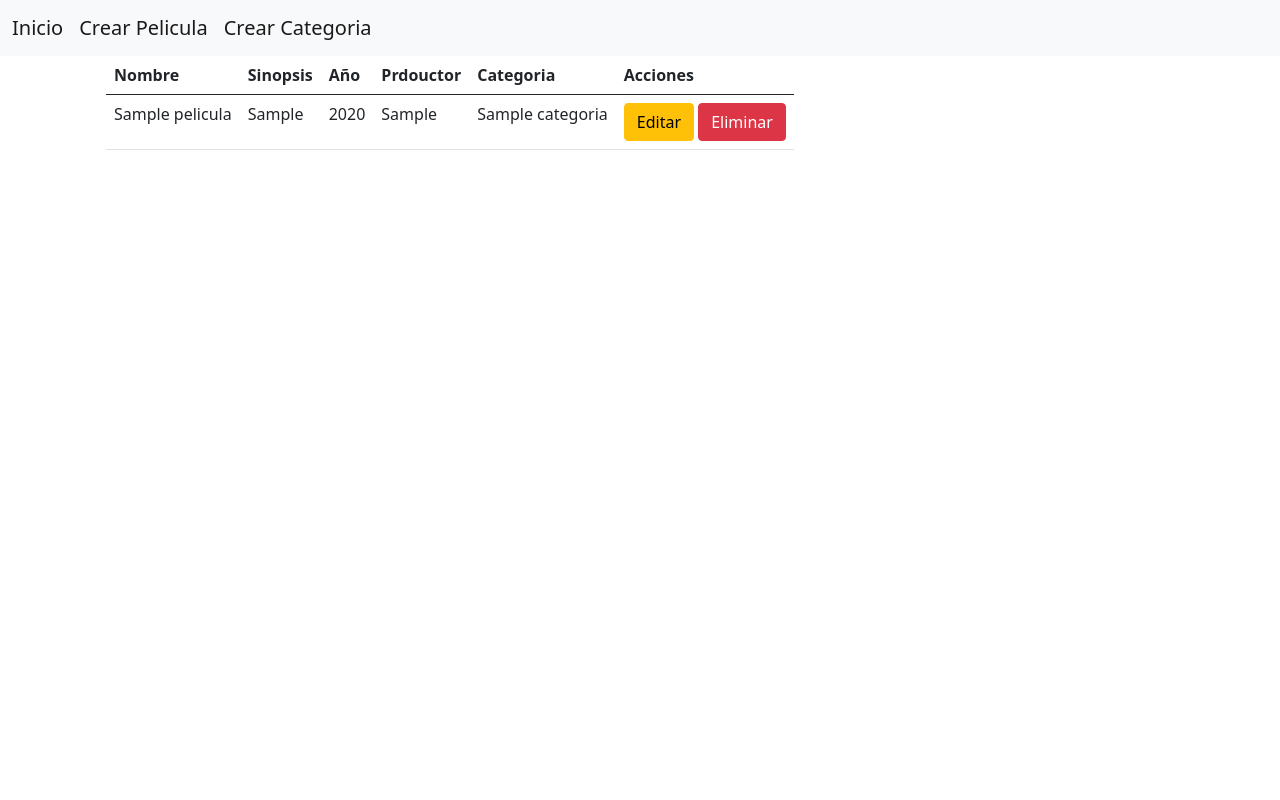
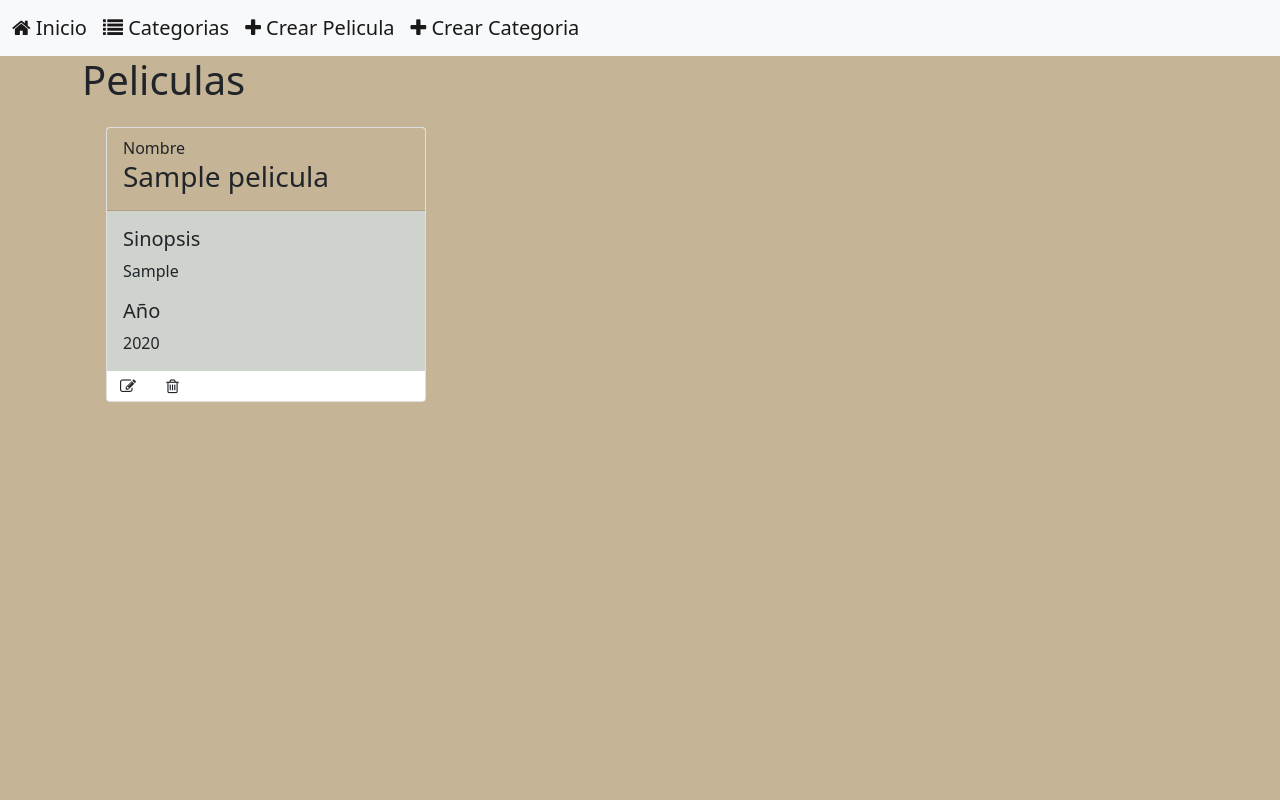
Before and after one commit to Williams-Escobar/ProyectoFinal-PC, a Django app: page / in a window 1280 px wide. Run offline with Django 3.2, Linux system fonts and the light colour scheme; tables that the repository leaves empty hold one stand-in row (values such as "Sample post"); some libraries are stand-ins or nearby versions.

Commit message:
Edicion y eliminacion de peliculas

```diff
--- a/peliculas/templates/peliculas/base.html
+++ b/peliculas/templates/peliculas/base.html
@@ -5,16 +5,17 @@
         <script src="https://cdn.jsdelivr.net/npm/bootstrap@5.0.0-beta1/dist/js/bootstrap.bundle.min.js" integrity="sha384-ygbV9kiqUc6oa4msXn9868pTtWMgiQaeYH7/t7LECLbyPA2x65Kgf80OJFdroafW" crossorigin="anonymous"></script>
         <script src="https://cdn.jsdelivr.net/npm/@popperjs/core@2.5.4/dist/umd/popper.min.js" integrity="sha384-q2kxQ16AaE6UbzuKqyBE9/u/KzioAlnx2maXQHiDX9d4/zp8Ok3f+M7DPm+Ib6IU" crossorigin="anonymous"></script>
         <script src="https://cdn.jsdelivr.net/npm/bootstrap@5.0.0-beta1/dist/js/bootstrap.min.js" integrity="sha384-pQQkAEnwaBkjpqZ8RU1fF1AKtTcHJwFl3pblpTlHXybJjHpMYo79HY3hIi4NKxyj" crossorigin="anonymous"></script>
-
+        <link href="https://stackpath.bootstrapcdn.com/font-awesome/4.7.0/css/font-awesome.min.css" rel="stylesheet">
         <title>Proyecto Final</title>
     </head>
-    <body>
+    <body style="background-color: #C6b497" >
         <div class="page-header">
             <nav class="navbar navbar-expand-lg navbar-light bg-light">
                 <div class="container-fluid">
-                  <a class="navbar-brand" href="/">Inicio</a>
-                  <a class="navbar-brand" href="newPelicula">Crear Pelicula</a>
-                  <a class="navbar-brand" href="#">Crear Categoria</a>
+                  <a class="navbar-brand" href="/"><span class="fa fa-home"> </span> Inicio</a>
+                  <a class="navbar-brand" href="#"><span class="fa fa-list"> </span> Categorias</a>
+                  <a class="navbar-brand" href="newPelicula"><span class="fa fa-plus"></span> Crear Pelicula</a>
+                  <a class="navbar-brand" href="#"><span class="fa fa-plus"></span> Crear Categoria</a>
 
                   <button class="navbar-toggler" type="button" data-bs-toggle="collapse" data-bs-target="#navbarSupportedContent" aria-controls="navbarSupportedContent" aria-expanded="false" aria-label="Toggle navigation">
                     <span class="navbar-toggler-icon"></span>
--- a/peliculas/templates/peliculas/listPeliculas.html
+++ b/peliculas/templates/peliculas/listPeliculas.html
@@ -1,33 +1,33 @@
 {% extends 'peliculas/base.html' %}
 {% block content %}
+<div>
+  <h1>Peliculas</h1>
+  <div class="center">
+      <div class="container">
+          <div class="row">
+            {% for post in peliculas %}
+                  <div class="col-md-5" style="padding-top:15px">
+                      <div class="card" style="width: 20rem;">
+                          <div class="card-header" style="background-color: #c6b497;" >
+                              <span>Nombre</span>
+                              <h3>{{post.nombre}}</h3>
+                          </div>
 
-        <div class="container">
-            <table class="table table-hover">
-                <thead>
-                    <tr>
-                      <th scope="col">Nombre</th>
-                      <th scope="col">Sinopsis</th>
-                      <th scope="col">Año</th>
-                      <th scope="col">Prdouctor</th>
-                      <th scope="col">Categoria</th>
-                      <th scope="col">Acciones</th>
-                    </tr>
-                  </thead>
-                  <tbody>
-                    {% for post in peliculas %}
-                        <tr>
-                            <td>{{ post.nombre }}</td>
-                            <td><p>{{ post.sinopsis|linebreaksbr }}</p></td>
-                            <td>{{ post.anio }}</td>
-                            <td>{{ post.productor }}</td>
-                            <td>{{ post.categoria }}</td>
-                            <td>
-                                <a class="btn btn-warning" href="#">Editar</a>
-                                <a class="btn btn-danger" href="#">Eliminar</a>
-                            </td>
-                        </tr>
-                    {% endfor %}
-                  </tbody>
-            </table>
-        </div>
+                          <div class="card-body" style="background-color: #cfd3ce;" >
+                              <h5 class="card-title" >Sinopsis</h5>
+                              <p class="card-text">{{ post.sinopsis|linebreaksbr }}</p>
+                              <h5 class="card-title">Año</h5>
+                              <p class="card-text">{{ post.anio }}</p>
+                          </div>
+                          <div>
+                              <a class="btn btn-default " data-toggle="tooltip" data-placement="right" title="Editar" href="{% url 'edit_pelicula' pk=post.pk %}"><i class="fa fa-pencil-square-o" aria-hidden="true"></i></a>
+                              <a class="btn btn-default " data-toggle="tooltip" data-placement="right" title="Eliminar" href="{% url 'delete_pelicula' pk=post.pk %}"><i class="fa fa-trash-o" aria-hidden="true"></i></a>
+                          </div>
+                      </div>
+                  </div>
+              {% endfor %}
+          </div>
+      </div>
+  </div>
+</div>
 {% endblock %}
--- a/peliculas/urls.py
+++ b/peliculas/urls.py
@@ -4,4 +4,6 @@ from . import views
 urlpatterns = [
    path('', views.pelicula_list, name='pelicula_list'),
    path('newPelicula', views.create_pelicula, name='create_pelicula'),
+   path('edit_pelicula/<int:pk>', views.edit_pelicula, name='edit_pelicula'),
+   path('delete_pelicula/<int:pk>', views.delete_pelicula, name='delete_pelicula'),
 ]
--- a/peliculas/views.py
+++ b/peliculas/views.py
@@ -1,4 +1,4 @@
-from django.shortcuts import render, redirect
+from django.shortcuts import render, get_object_or_404, redirect
 from django.utils import timezone
 from .models import Pelicula
 from .forms import PeliculaForm
@@ -17,3 +17,20 @@ def create_pelicula(request):
     else:
         formulario = PeliculaForm()
     return render(request, 'peliculas/newPelicula.html', {'form': formulario})
+
+def edit_pelicula(request,pk):
+    pelicula = get_object_or_404(Pelicula, pk=pk)
+    if request.method == "POST":
+        formulario = PeliculaForm(request.POST, instance=pelicula)
+        if formulario.is_valid():
+            pelicula = formulario.save(commit=False)
+            pelicula.save()
+            return redirect('pelicula_list')
+    else:
+        formulario = PeliculaForm(instance=pelicula)
+    return render(request, 'peliculas/newPelicula.html', {'form': formulario})
+
+def delete_pelicula(request, pk):
+    pelicula = get_object_or_404(Pelicula, pk=pk)
+    pelicula.delete()
+    return redirect('pelicula_list')
```
